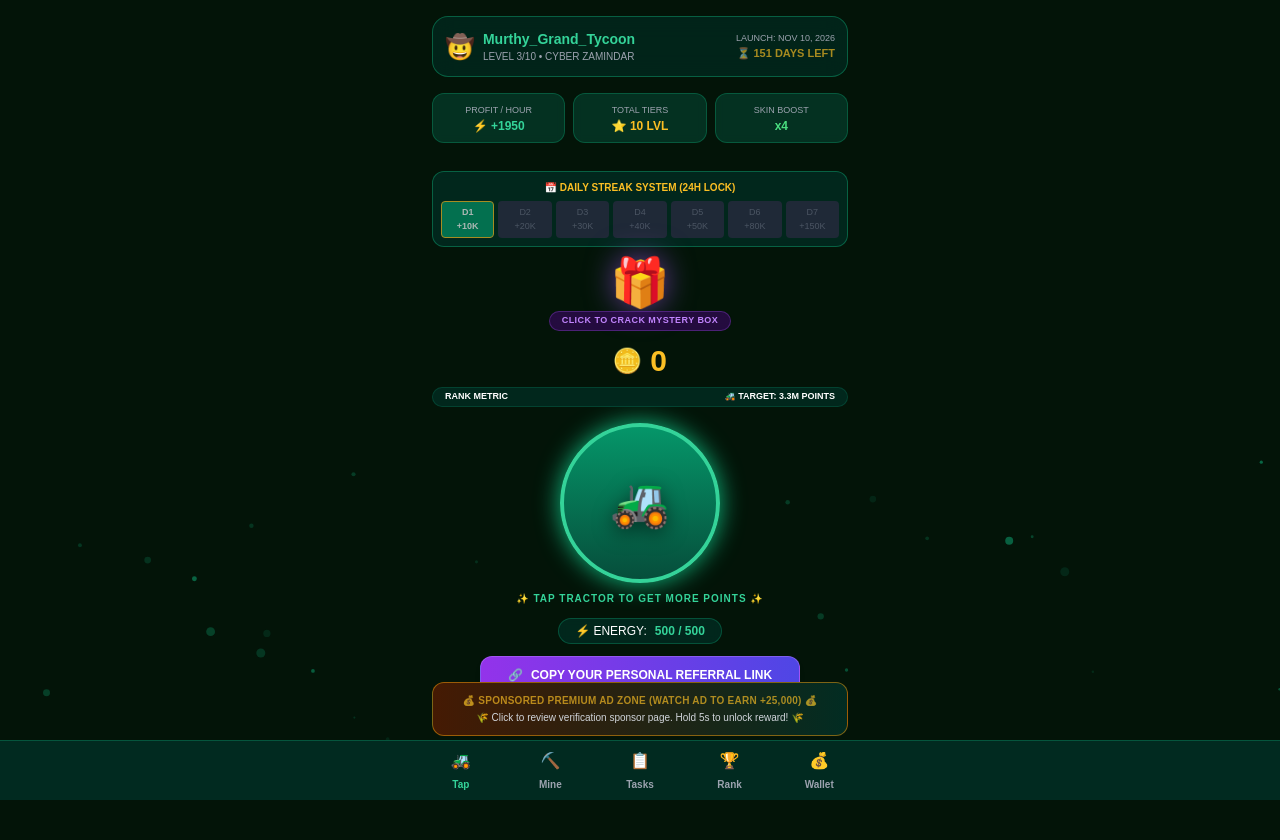
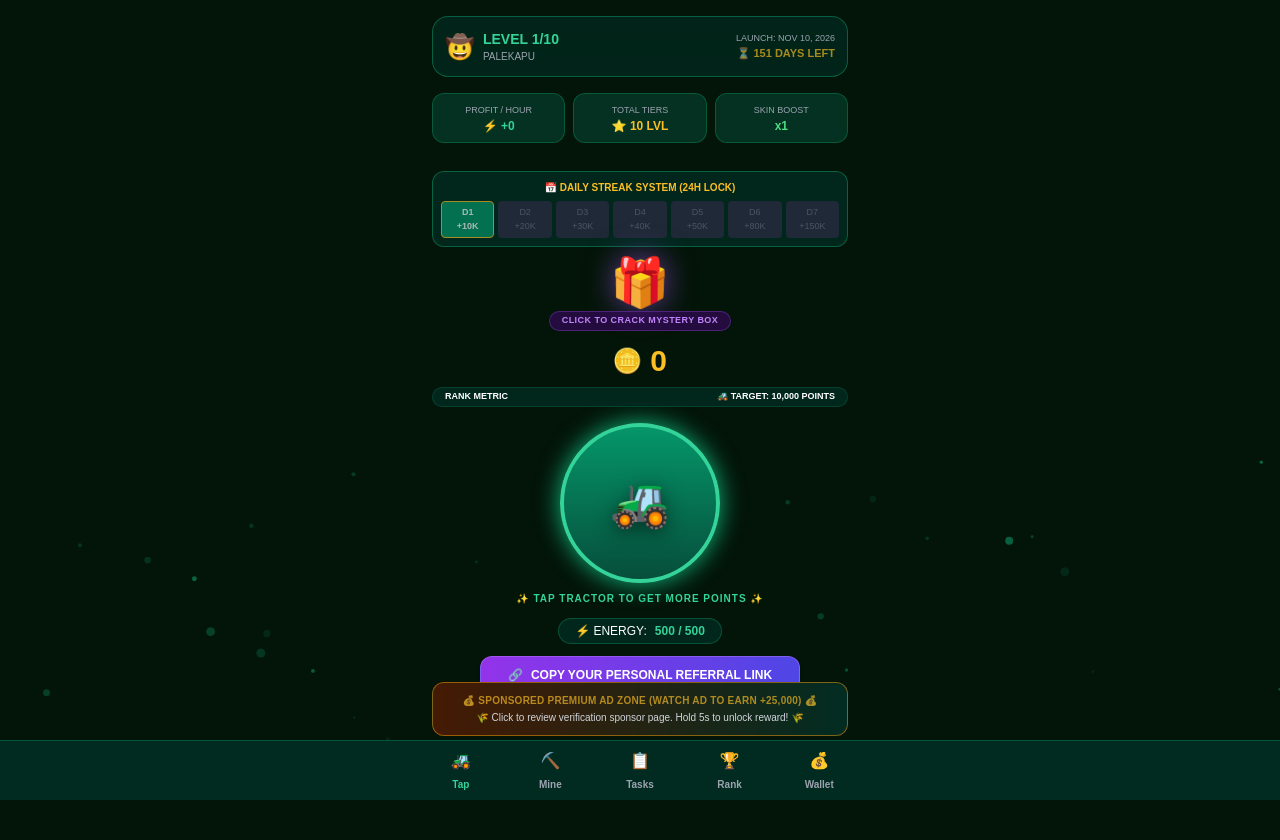
Before and after one commit to murthyAI/Village-Mining-AI, a Flask app: page / in a window 1280 px wide. Shown: the top 840 px of the page. Run offline with Flask 3, Linux system fonts and the light colour scheme; data comes from the database, SQL or seed files in the repository; some libraries are stand-ins or nearby versions.

Commit message:
Update index.html

```diff
--- a/templates/index.html
+++ b/templates/index.html
@@ -37,8 +37,8 @@
                 <div class="flex items-center gap-2">
                     <span class="text-2xl">🤠</span>
                     <div>
-                        <h2 class="font-bold text-sm text-emerald-400">Murthy_Grand_Tycoon</h2>
-                        <p class="text-[10px] text-gray-400">LEVEL 3/10 • CYBER ZAMINDAR</p>
+                        <h2 id="user-live-level" class="font-bold text-sm text-emerald-400">LEVEL 1/10</h2>
+                        <p id="user-live-title" class="text-[10px] text-gray-400">PALEKAPU</p>
                     </div>
                 </div>
                 <div class="text-right">
@@ -50,7 +50,7 @@
             <div class="grid grid-cols-3 gap-2 text-center text-xs mb-2">
                 <div class="bg-emerald-900/50 border border-emerald-500/30 rounded-xl p-2 backdrop-blur-sm">
                     <p class="text-gray-400 text-[9px]">PROFIT / HOUR</p>
-                    <p id="profit-hour" class="font-bold text-emerald-400 text-xs">⚡ +1950</p>
+                    <p id="profit-hour" class="font-bold text-emerald-400 text-xs">⚡ +0</p>
                 </div>
                 <div class="bg-emerald-900/50 border border-emerald-500/30 rounded-xl p-2 backdrop-blur-sm">
                     <p class="text-gray-400 text-[9px]">TOTAL TIERS</p>
@@ -58,7 +58,7 @@
                 </div>
                 <div class="bg-emerald-900/50 border border-emerald-500/30 rounded-xl p-2 backdrop-blur-sm">
                     <p class="text-gray-400 text-[9px]">SKIN BOOST</p>
-                    <p class="font-bold text-green-400 text-xs">x4</p>
+                    <p id="skin-boost-text" class="font-bold text-green-400 text-xs">x1</p>
                 </div>
             </div>
         </div>
@@ -94,7 +94,7 @@
                     <div id="rank-bar" class="bg-gradient-to-r from-emerald-500 to-green-400 h-full w-[0%] transition-all duration-300"></div>
                     <span class="absolute inset-0 flex items-center justify-between px-3 text-[9px] font-bold">
                         <span>RANK METRIC</span>
-                        <span id="target-text">🚜 TARGET: 3.3M POINTS</span>
+                        <span id="target-text">🚜 TARGET: 10,000 POINTS</span>
                     </span>
                 </div>
 
@@ -126,14 +126,14 @@
                             <h4 class="font-bold text-sm">John Deere Neon V1</h4>
                             <p class="text-xs text-emerald-400">+100 coins / hour</p>
                         </div>
-                        <button onclick="buyUpgrade(50000, 100)" class="bg-emerald-500 text-black font-black text-xs px-4 py-2 rounded-lg active:scale-95 transition-transform">Buy 50K</button>
+                        <button onclick="buyUpgrade(25000, 100)" class="bg-emerald-500 text-black font-black text-xs px-4 py-2 rounded-lg active:scale-95 transition-transform">Buy 25K</button>
                     </div>
                     <div class="bg-emerald-950/70 border border-emerald-500/30 p-3 rounded-xl flex justify-between items-center backdrop-blur-sm">
                         <div>
                             <h4 class="font-bold text-sm">Solar Pump Station</h4>
                             <p class="text-xs text-emerald-400">+250 coins / hour</p>
                         </div>
-                        <button onclick="buyUpgrade(120000, 250)" class="bg-emerald-500 text-black font-black text-xs px-4 py-2 rounded-lg active:scale-95 transition-transform">Buy 120K</button>
+                        <button onclick="buyUpgrade(75000, 250)" class="bg-emerald-500 text-black font-black text-xs px-4 py-2 rounded-lg active:scale-95 transition-transform">Buy 75K</button>
                     </div>
                 </div>
             </div>
@@ -228,16 +228,19 @@
             window.Telegram.WebApp.expand();
         }
 
-        // 🟢 PERSISTENT LOCAL STORAGE SECURITY FOR BALANCE (PREVENTS GLOBAL OVERLAP)
+        // 🟢 FULL FRESH SECURITY ISOLATION LOOP (0-START ARBITRAGE)
         let balance = parseInt(localStorage.getItem('v_user_balance')) || 0;
         let energy = parseInt(localStorage.getItem('v_user_energy')) || 500;
-        let profitPerHour = 1950;
+        let profitPerHour = parseInt(localStorage.getItem('v_user_pph')) || 0;
+        let skinBoost = parseInt(localStorage.getItem('v_user_boost')) || 1;
+
         let mysteryBoxClaimed = false;
         let adCooldownActive = false;
 
         let currentStreakDay = parseInt(localStorage.getItem('v_streak_day')) || 1;
         let lastClaimTime = parseInt(localStorage.getItem('v_last_claim_time')) || 0;
 
+        // CANVAS BACKGROUND LOOP
         const canvas = document.getElementById('bubble-canvas');
         const ctx = canvas.getContext('2d');
         let particlesArray = [];
@@ -277,9 +280,10 @@
             document.getElementById('live-days-left').innerText = `⏳ ${totalDaysLeft} DAYS LEFT`;
         }
 
+        // TAPPING ALGORITHM CAPTURING BOOSTER SCALES
         document.getElementById('tap-btn').addEventListener('click', () => {
             if (energy > 0) {
-                balance += 4;
+                balance += (4 * skinBoost);
                 energy -= 1;
                 localStorage.setItem('v_user_balance', balance);
                 localStorage.setItem('v_user_energy', energy);
@@ -287,7 +291,6 @@
             }
         });
 
-        // 🔗 ADVANCED AUTOMATED DYNAMIC COMBINED TEXT AND REFERRAL LINK GENERATOR
         function copyReferralLink() {
             let uniqueUserId = localStorage.getItem('v_miner_unique_id');
             if (!uniqueUserId) {
@@ -299,8 +302,6 @@
                 localStorage.setItem('v_miner_unique_id', uniqueUserId);
             }
             const personalInviteLink = `https://t.me/VillageMiningAIBot?start=ref_${uniqueUserId}`;
-
-            // 🌟 HIGH CONVERSION PROMOTION TEXT LAYER INJECTED INTO CLIPBOARD 🌟
             const fullPromoText = `🚜 *Village Mining AI - Join & Earn Free Crypto!* 🌾\n\nTap the tractor, claim rewards and mine free Crop Coins directly on Telegram!\n\n🎁 Join using my personal link below to get a *+50,000 Coin Bonus* instantly! Also share yours to rank up on the Global Leaderboard!\n\n👇 *Play the Game Here:* \n${personalInviteLink}`;
 
             navigator.clipboard.writeText(fullPromoText).then(() => {
@@ -418,9 +419,12 @@
 
         function buyUpgrade(cost, profitIncrease) {
             if (balance >= cost) {
-                balance -= cost; profitPerHour += profitIncrease;
-                document.getElementById('profit-hour').innerText = "⚡ +" + profitPerHour;
+                balance -= cost;
+                profitPerHour += profitIncrease;
+                skinBoost += 1; // Skin boost grows organically as market layers buy in
                 localStorage.setItem('v_user_balance', balance);
+                localStorage.setItem('v_user_pph', profitPerHour);
+                localStorage.setItem('v_user_boost', skinBoost);
                 updateUI();
             } else { alert("Insufficient coins!"); }
         }
@@ -470,13 +474,36 @@
             }, 1000);
         }
 
+        // DYNAMIC ALIGNMENT ENGINE WITH TRUE 0 BOUNDARY LOOPS
         function updateUI() {
             document.getElementById('coin-balance').innerText = balance.toLocaleString();
             document.getElementById('energy-counter').innerText = energy + " / 500";
-            let percentage = Math.min((balance / 3342435) * 100, 100);
+            document.getElementById('profit-hour').innerText = "⚡ +" + profitPerHour.toLocaleString();
+            document.getElementById('skin-boost-text').innerText = "x" + skinBoost;
+
+            let lvlText = "LEVEL 1/10";
+            let titleText = "PALEKAPU";
+            let targetPoints = 10000;
+            let currentProgress = balance;
+
+            if (balance > 10000) {
+                lvlText = "LEVEL 2/10";
+                titleText = "CHINNA KISAN";
+                targetPoints = 50000;
+            }
+            if (balance > 50000) {
+                lvlText = "LEVEL 3/10";
+                titleText = "CYBER ZAMINDAR";
+                targetPoints = 3300000;
+            }
+
+            document.getElementById('user-live-level').innerText = lvlText;
+            document.getElementById('user-live-title').innerText = titleText;
+            document.getElementById('target-text').innerText = `🚜 TARGET: ${targetPoints.toLocaleString()} POINTS`;
+
+            let percentage = Math.min((currentProgress / targetPoints) * 100, 100);
             document.getElementById('rank-bar').style.width = percentage + "%";
 
-            // Dynamic Rank Shift to give high premium reality feel
             if (balance > 100000) document.getElementById('user-live-rank').innerText = "Rank #1,102";
             if (balance > 500000) document.getElementById('user-live-rank').innerText = "Rank #542";
             if (balance > 1500000) document.getElementById('user-live-rank').innerText = "Rank #82";
```
